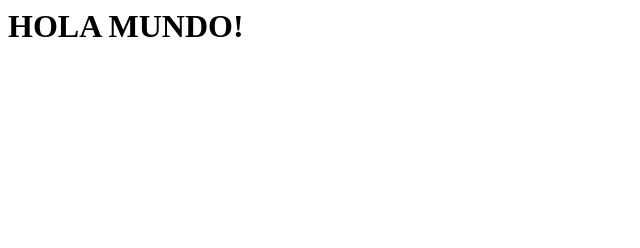
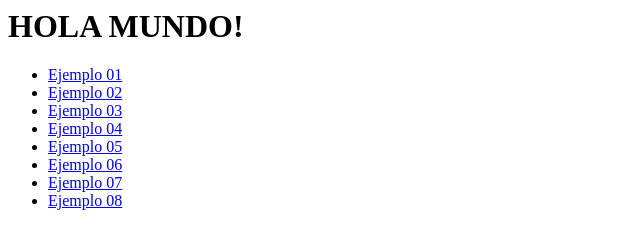
Before and after one commit to jucamayo/S01, a plain HTML site: page index.html in a window 1280 px wide. Shown: the whole page, without its empty margins (0-640 px from the left). Drawn offline with Linux system fonts and the light colour scheme.

Commit message:
Update index.html

```diff
--- a/index.html
+++ b/index.html
@@ -1 +1,12 @@
 <h1>HOLA MUNDO!</H1>
+
+<ul>
+  <li><a href="ejemplo1.html">Ejemplo 01</a></li>
+  <li><a href="ejemplo2.html">Ejemplo 02</a></li>
+  <li><a href="ejemplo3.html">Ejemplo 03</a></li>
+  <li><a href="ejemplo4.html">Ejemplo 04</a></li>
+  <li><a href="ejemplo5.html">Ejemplo 05</a></li>
+  <li><a href="ejemplo6.html">Ejemplo 06</a></li>
+  <li><a href="ejemplo7.html">Ejemplo 07</a></li>
+  <li><a href="ejemplo8.html">Ejemplo 08</a></li>
+</ul>
```
